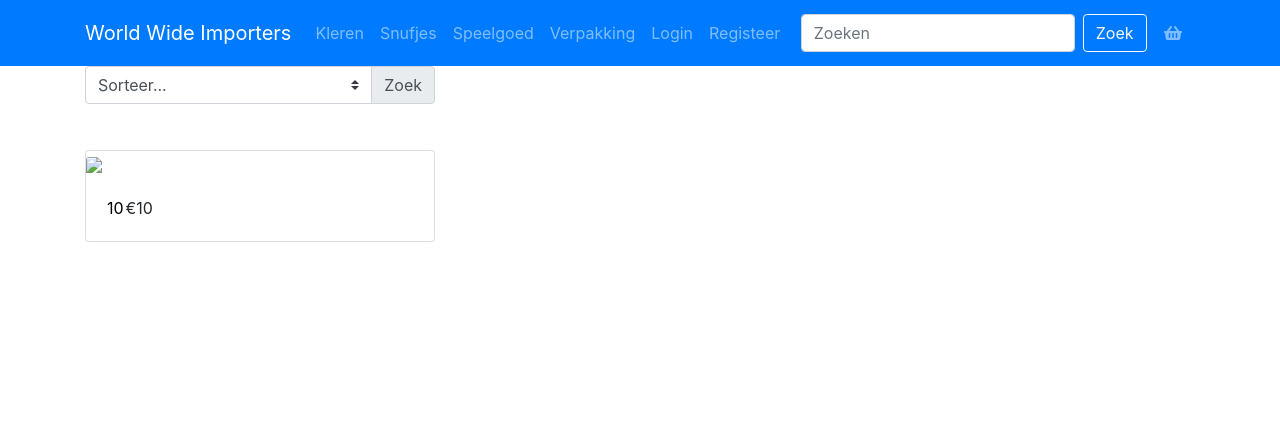
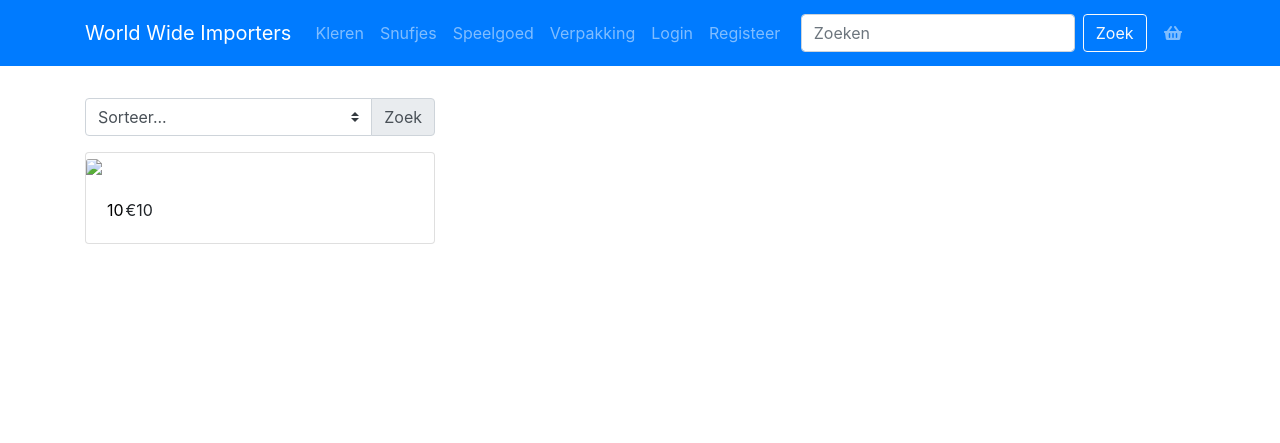
Before and after one commit to sems/world-wide-importers, a PHP site: page /products in a window 1280 px wide. Shown: the top 443 px of the page. Run offline with PHP 8.4, Linux system fonts and the light colour scheme; tables that the repository leaves empty or names only in its code hold one stand-in row (values such as "Sample post"); style sheets or scripts are compiled from the project's sources; some libraries are stand-ins or nearby versions.

Commit message:
Fixed margin in product page

```diff
--- a/src/scss/main.scss
+++ b/src/scss/main.scss
@@ -14,3 +14,6 @@
         color: #007bff;
     }
 }
+.body {
+    margin-top: 2em;
+}
--- a/src/scss/products.scss
+++ b/src/scss/products.scss
@@ -1,5 +1,8 @@
 .products-top-margin {
     margin-top: 30px;
+}
+.product-row-margin {
+    margin-top: -30px;
 }
 a {
     text-decoration: none;
--- a/src/views/products.php
+++ b/src/views/products.php
@@ -21,7 +21,7 @@ if(sizeOf($arrayProducts) < 1) {
   echo 'Geen resultaten';
 } else {
   $i = 0;
-  print("<div class='row'>");
+  print("<div class='row product-row-margin'>");
   foreach ($arrayProducts as $row) {
     print("<div class='col-md-4 products-top-margin'>
       <div class='card'>
```
